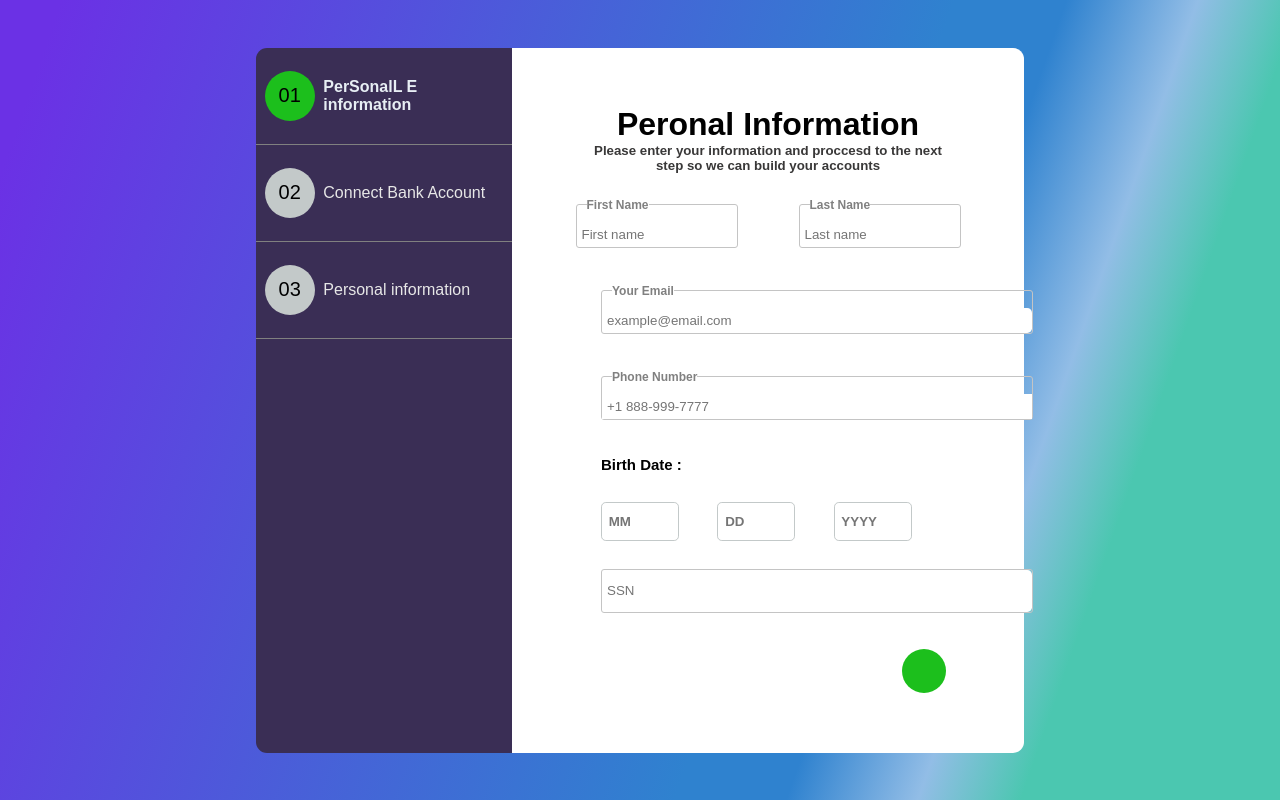
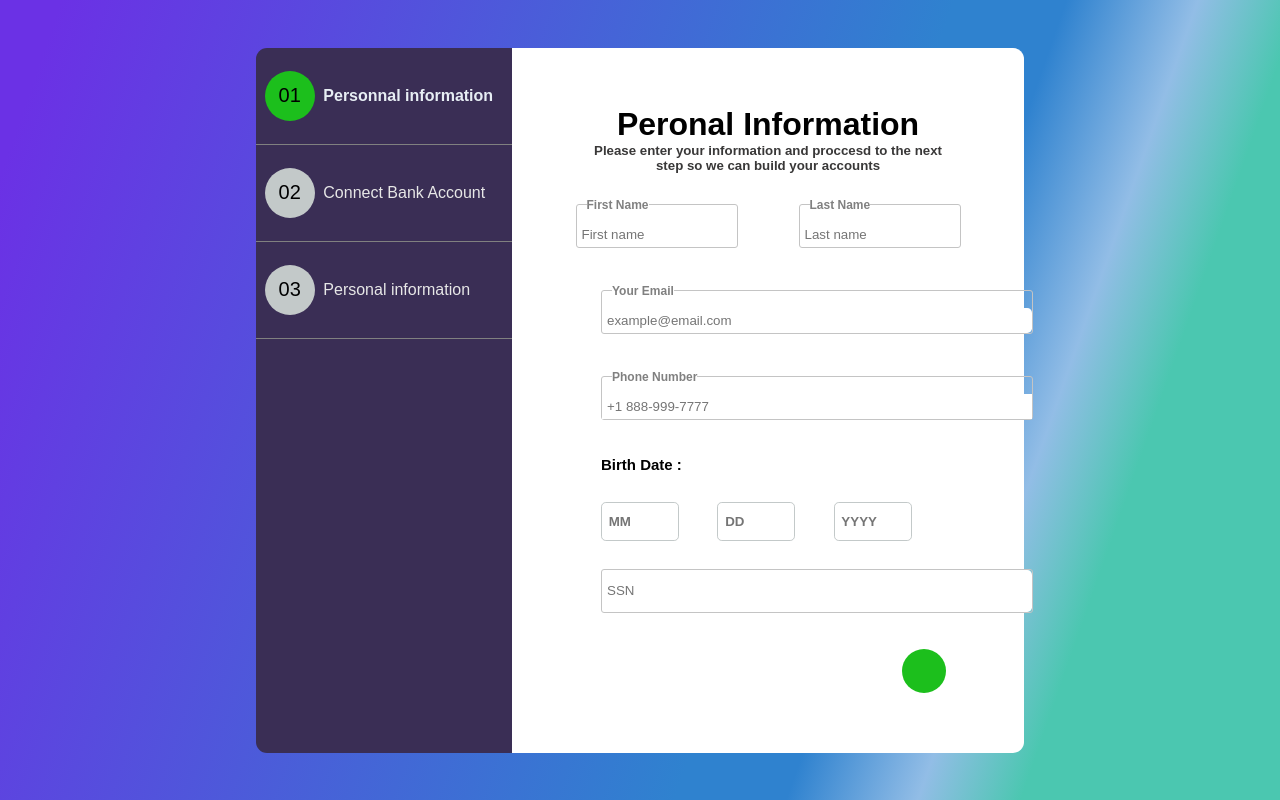
Before and after one commit to christianjunior05/Render, a plain HTML site: page index.html in a window 1280 px wide. Drawn offline with nearby package versions, Linux system fonts and the light colour scheme.

Commit message:
commentaires

```diff
--- a/index.html
+++ b/index.html
@@ -15,7 +15,7 @@
             <div class="left">
                 <div class="first">
                     <div class="x1"> 01</div>
-                    <h3 class="inform-text">PerSonalL E information</h3>
+                    <h3 class="inform-text">Personnal information</h3>
                 </div>
                 <div class="second">
                     <div class="x2">02</div>
```
